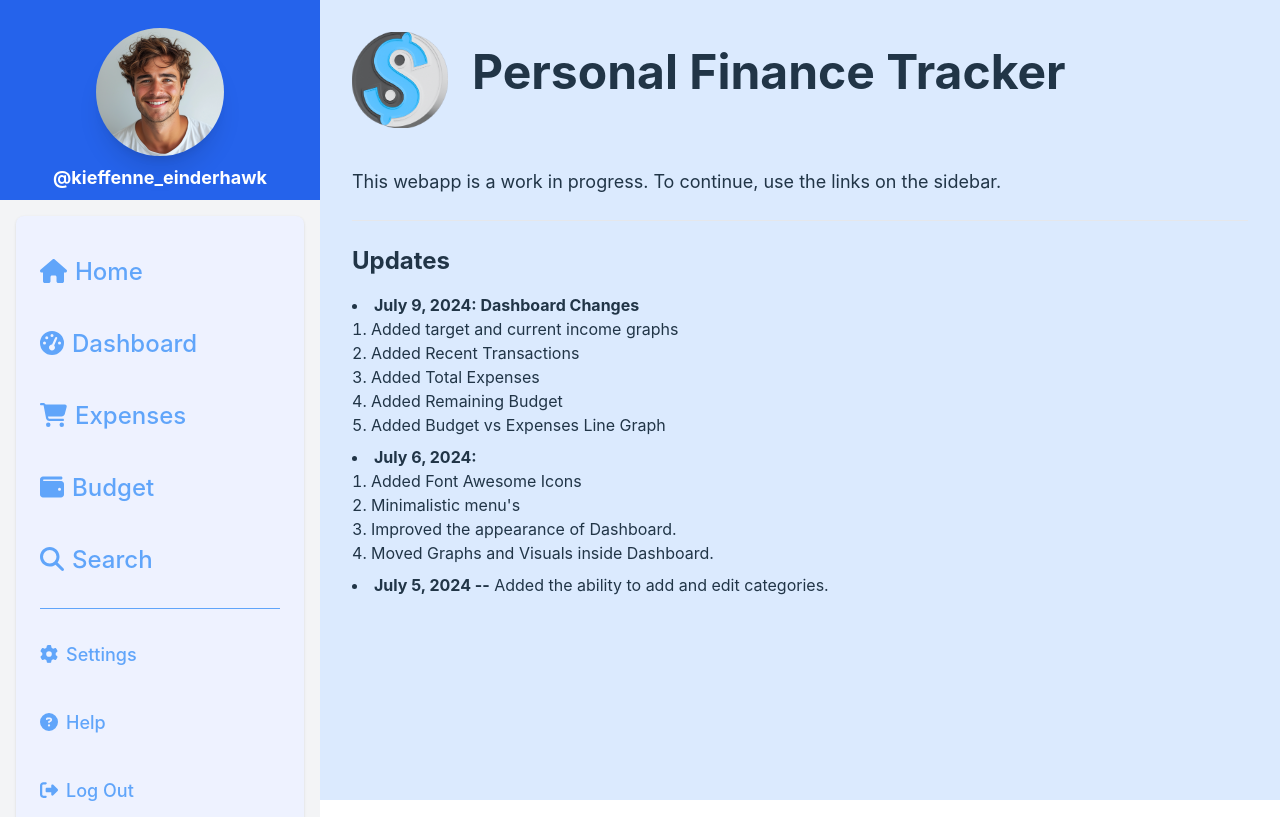
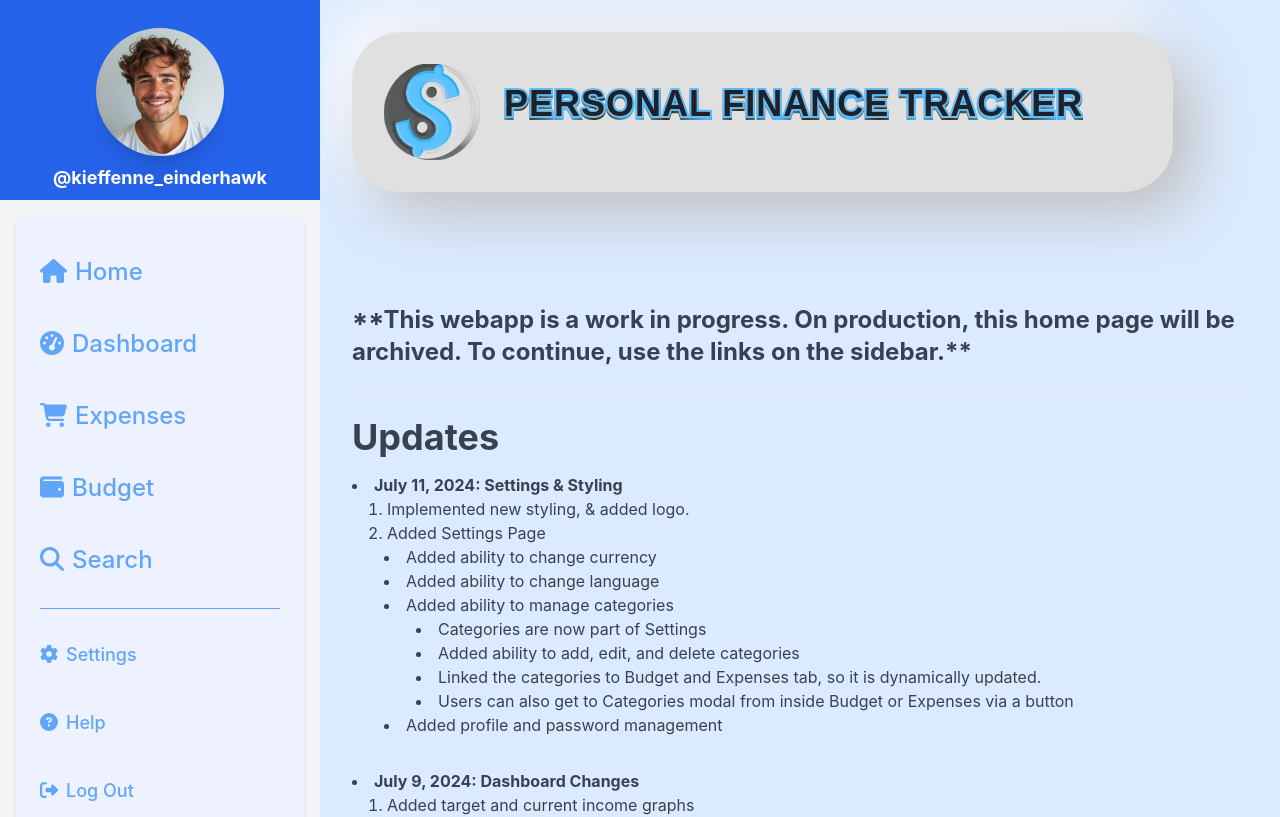
Before and after one commit to jay-of-spades/Expenses-Budget-Tracker, a React (Vite) app: page /home in a window 1280 px wide. Shown: the top 817 px of the page. Built offline with nearby package versions, Linux system fonts and the light colour scheme.

Commit message:
Edited: Home.jsx

```diff
--- a/src/index.css
+++ b/src/index.css
@@ -3,6 +3,10 @@
 @tailwind utilities;
 
 :root {
+  --blue: #51baff;
+  --light-shadow: #76bcec;
+  --dark-shadow: #3e2904;
+
   font-family: Inter, system-ui, Avenir, Helvetica, Arial, sans-serif;
   line-height: 1.5;
   font-weight: 400;
@@ -169,6 +173,47 @@ main {
   gap: 10px;
   margin-bottom: 20px;
 }
+
+/* Home.jsx */
+.wrapper {
+  display: grid;
+  grid-template-areas: 'overlap';
+  place-content: center;
+  text-transform: uppercase;
+}
+.wrapper > div {
+  background-clip: text;
+  -webkit-background-clip: text;
+  color: #363833;
+  font-family: 'Poppins', sans-serif;
+  font-weight: 900;
+  /* font-size: clamp(3em, 18vw, 15rem); */
+  grid-area: overlap;
+  letter-spacing: 1px;
+  -webkit-text-stroke: 4px transparent;
+}
+div.bg {
+  background-image: repeating-linear-gradient(
+    105deg,
+    var(--blue) 0%,
+    var(--dark-shadow) 5%,
+    var(--blue) 12%
+  );
+  color: transparent;
+  /* filter: drop-shadow(1px 15px 32px black); */
+  transform: scaleY(1.05);
+  transform-origin: top;
+}
+div.fg {
+  background-image: repeating-linear-gradient(
+    5deg,
+    var(--blue) 0%,
+    var(--light-shadow) 23%,
+    var(--blue) 31%
+  );
+  color: #1e2127;
+  transform: scale(1);
+}
 /*
 .expense-form label,
 .expense-form input,
--- a/src/pages/Home.jsx
+++ b/src/pages/Home.jsx
@@ -2,20 +2,54 @@ import image from '/PFTLogo.svg';
 const Home = () => {
   return (
     <div className='p-4'>
-      <div className='flex gap-6 items-center mb-10'>
+      <div className='flex gap-6 items-center mb-10 p-8 neumorphicBox1 w-11/12'>
         <img src={image} alt='Personal Finance Tracker' className='w-24' />
-        <h1 className='text-5xl font-bold mb-4'>Personal Finance Tracker</h1>
+        <div class='wrapper'>
+          <div class='bg text-4xl font-bold mb-4'>
+            {' '}
+            Personal Finance Tracker{' '}
+          </div>
+          <div class='fg text-4xl font-bold mb-4'>
+            {' '}
+            Personal Finance Tracker{' '}
+          </div>
+        </div>
       </div>
-      <p className='text-lg'>
-        This webapp is a work in progress. To continue, use the links on the
-        sidebar.
+      <p className='text-2xl font-bold text-gray-700 mt-28'>
+        **This webapp is a work in progress. On production, this home page will
+        be archived. To continue, use the links on the sidebar.**
       </p>
       <hr className='my-6' />
-      <h3 className='text-2xl font-bold mb-4'>Updates</h3>
-      <ul className='list-disc list-inside'>
-        <li className='mb-2'>
+      <h3 className='text-4xl font-bold mb-4 text-gray-700'>Updates</h3>
+      <ul className='list-disc list-inside text-gray-700'>
+        <li className='mb-8'>
+          <span className='font-bold'>July 11, 2024: Settings & Styling</span>
+          <ul className='list-decimal list-inside ml-4'>
+            <li>Implemented new styling, & added logo.</li>
+            <li>Added Settings Page</li>
+            <ul className='list-disc list-inside ml-4'>
+              <li>Added ability to change currency</li>
+              <li>Added ability to change language</li>
+              <li>Added ability to manage categories</li>
+              <ul className='list-disc list-inside ml-8'>
+                <li>Categories are now part of Settings</li>
+                <li>Added ability to add, edit, and delete categories</li>
+                <li>
+                  Linked the categories to Budget and Expenses tab, so it is
+                  dynamically updated.
+                </li>
+                <li>
+                  Users can also get to Categories modal from inside Budget or
+                  Expenses via a button
+                </li>
+              </ul>
+              <li>Added profile and password management</li>
+            </ul>
+          </ul>
+        </li>
+        <li className='mb-8'>
           <span className='font-bold'>July 9, 2024: Dashboard Changes </span>
-          <ul className='list-decimal list-inside'>
+          <ul className='list-decimal list-inside ml-4'>
             <li>Added target and current income graphs</li>
             <li>Added Recent Transactions</li>
             <li>Added Total Expenses</li>
@@ -23,16 +57,16 @@ const Home = () => {
             <li>Added Budget vs Expenses Line Graph</li>
           </ul>
         </li>
-        <li className='mb-2'>
+        <li className='mb-8'>
           <span className='font-bold'>July 6, 2024: </span>
-          <ul className='list-decimal list-inside'>
+          <ul className='list-decimal list-inside ml-4'>
             <li>Added Font Awesome Icons</li>
             <li>Minimalistic menu's</li>
             <li>Improved the appearance of Dashboard.</li>
             <li>Moved Graphs and Visuals inside Dashboard.</li>
           </ul>
         </li>
-        <li className='mb-2'>
+        <li className='mb-8'>
           <span className='font-bold'>July 5, 2024 --</span> Added the ability
           to add and edit categories.
         </li>
```
Also changed, not shown: 6 other files (tests, documents, lock files or other folders).
